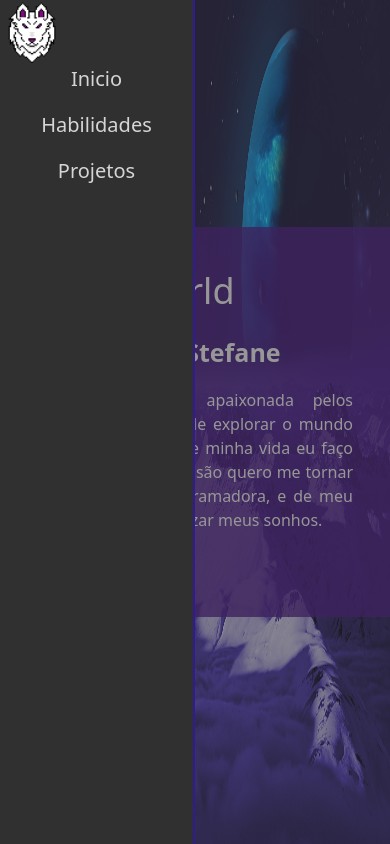
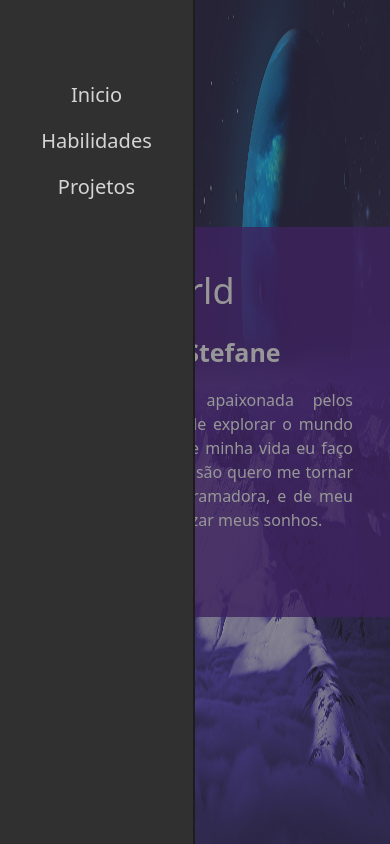
Before and after one commit to StefWolf/Portifolio, a React (Vite) app: page / in a window 390 px wide. Both pictures are taken after a click on the icon 326 px from the left and 40 px from the top of the page. Shown: the top 844 px of the page. Built offline with nearby package versions, Linux system fonts and the light colour scheme; no server answers.

Commit message:
borda de hearder lateral

```diff
--- a/src/Components/Header.jsx
+++ b/src/Components/Header.jsx
@@ -22,9 +22,8 @@ export default function Header(){
 
 
             { menuMobile ? <div className="bg-Fundo-dark/50 w-full h-full z-30 fixed top-0" onClick={menuBaile}>
-                <header data-aos="fade-right" className=" w-[50%] z-20 h-screen fixed border-r-2 border-Cor-Blue top-0 bg-Fundo-dark ">
-                <img className='w-16  h-16' src={Wolf_white} alt="Icone site" />
-                    <nav className="gap-4 text-white/80 text-[20px] w-full h-screen flex flex-col text-center">
+                <header data-aos="fade-right" className=" w-[50%] z-20 h-screen fixed border-r-2 border-black/40 top-0 bg-Fundo-dark ">
+                    <nav className="pt-20 gap-4 text-white/80 text-[20px] w-full h-screen flex flex-col text-center">
                         <a onClick={setMenuMobile} className="hover:text-Cor-Secundaria transition-colors" href="/">Inicio</a>
                         <a onClick={setMenuMobile} className="hover:text-Cor-Secundaria transition-colors" href="/">Habilidades</a>
                         <a onClick={setMenuMobile} className="hover:text-Cor-Secundaria transition-colors" href="/">Projetos</a>
```
